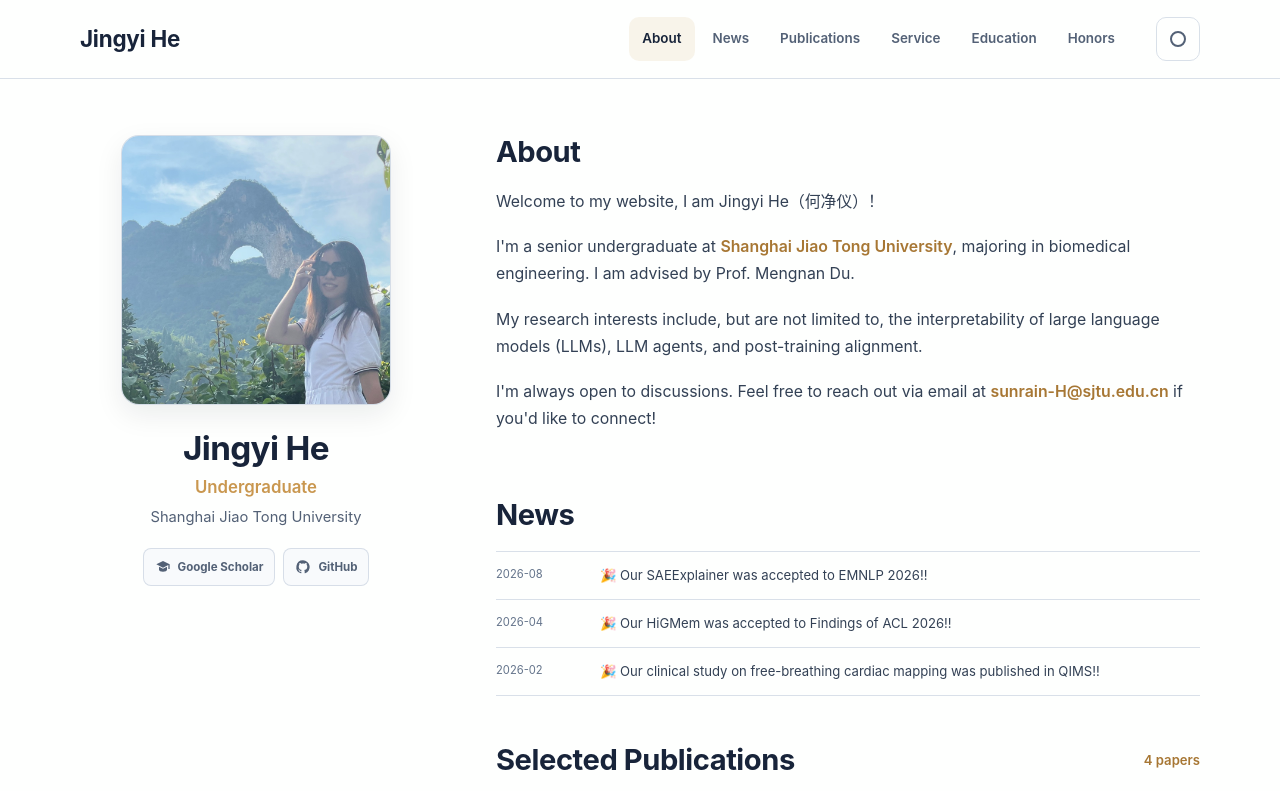
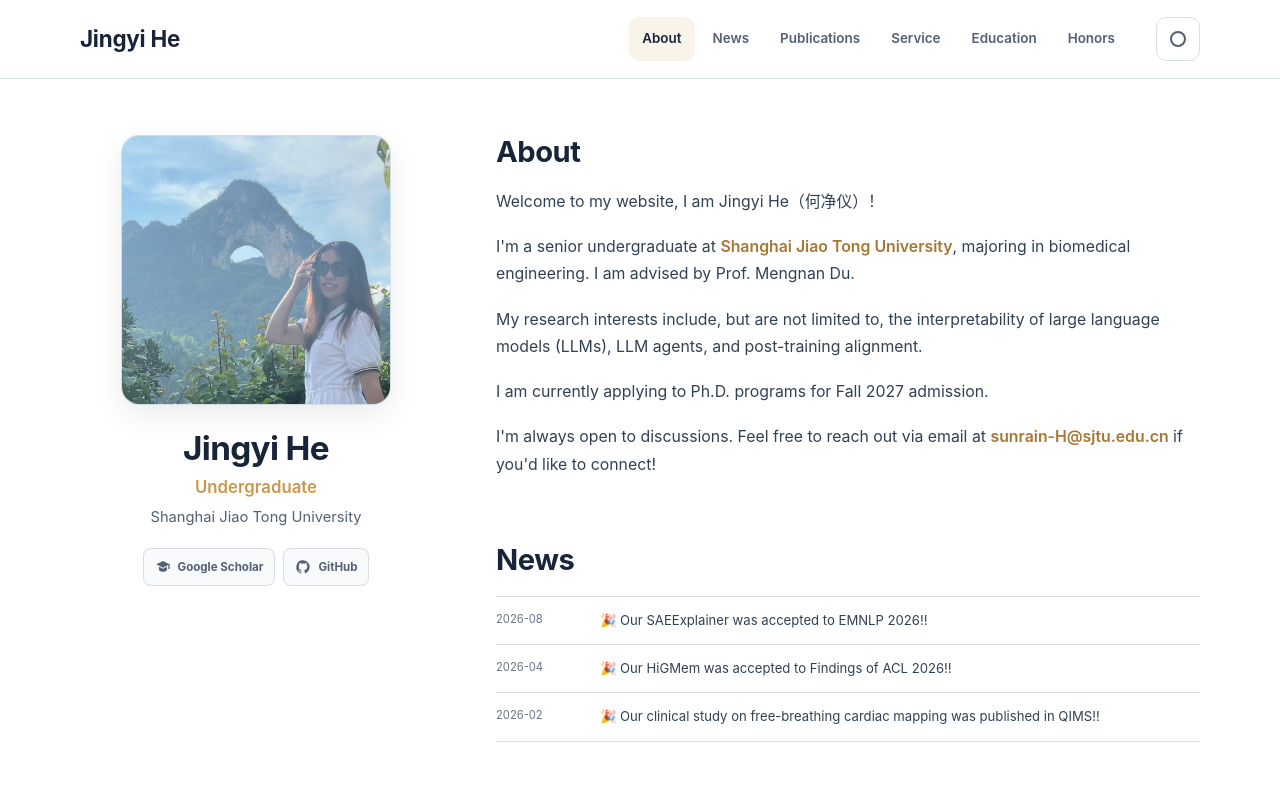
Before and after one commit to he-jingyi/he-jingyi.github.io, a React (Vite) app: page / in a window 1280 px wide. Shown: the top 791 px of the page. Built offline with nearby package versions, Linux system fonts and the light colour scheme.

Commit message:
Add Fall 2027 PhD application note

```diff
--- a/app/page.tsx
+++ b/app/page.tsx
@@ -142,6 +142,7 @@ export default function Home() {
                 My research interests include, but are not limited to, the interpretability of
                 large language models (LLMs), LLM agents, and post-training alignment.
               </p>
+              <p>I am currently applying to Ph.D. programs for Fall 2027 admission.</p>
               <p>
                 I&apos;m always open to discussions. Feel free to reach out via email at
                 {" "}<a href="mailto:sunrain-H@sjtu.edu.cn">sunrain-H@sjtu.edu.cn</a> if you&apos;d like to connect!
```
